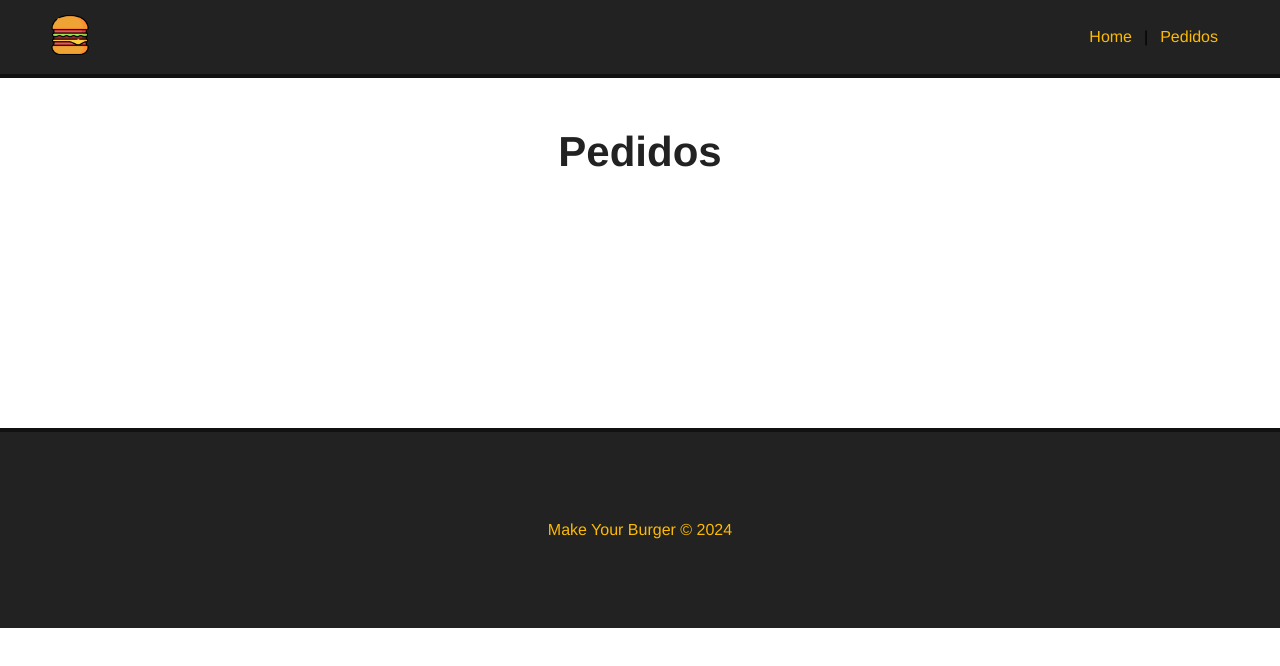
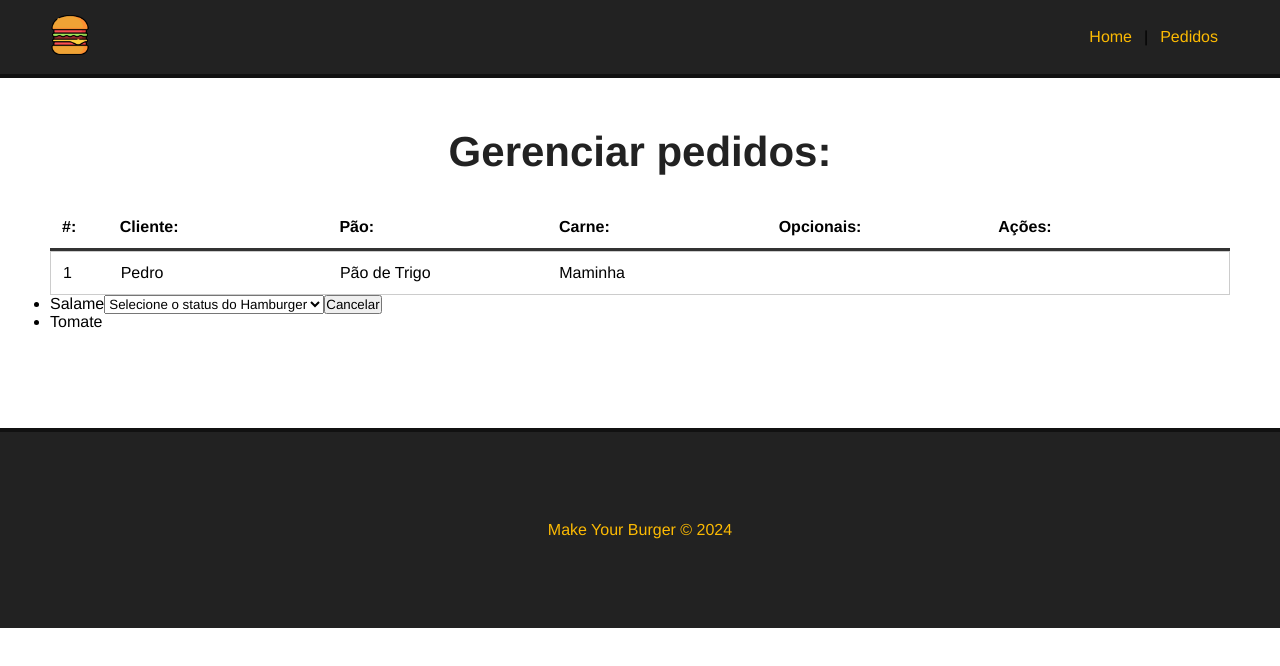
Before and after one commit to pedrohsilvah/project-hamburger, a Vue app: page /pedidos in a window 1280 px wide. Shown: the top 666 px of the page. Built offline with nearby package versions, Linux system fonts and the light colour scheme.

Commit message:
criando tela de pedidos

```diff
--- a/db/db.json
+++ b/db/db.json
@@ -100,6 +100,27 @@
         "Cebola roxa"
       ],
       "status": "solicitado"
+    },
+    {
+      "id": "dfbe",
+      "nome": "Pedro",
+      "carne": "carne.tipo",
+      "pao": "pao.tipo",
+      "opcionais": [
+        "Bacon",
+        "Salame"
+      ],
+      "status": "solicitado"
+    },
+    {
+      "id": "32a8",
+      "nome": "Pedro",
+      "carne": "carne.tipo",
+      "pao": "pao.tipo",
+      "opcionais": [
+        "Bacon"
+      ],
+      "status": "solicitado"
     }
   ]
 }
--- a/src/components/BurgerForm.vue
+++ b/src/components/BurgerForm.vue
@@ -1,6 +1,6 @@
 <template>
     <div>
-        <Message />
+        <Message :msg="msg" v-show="msg"/>
         <div>
             <form id="burger-form" @submit="createBurger">
 
@@ -93,6 +93,12 @@
 
             const res = await req.json()
 
+            // colocar uma msg de sistema
+            this.msg = `Pedido N° ${res.id} realizado com sucesso!`
+
+            // limpar msg
+            setTimeout(() => this.msg = "", 5000)
+
             // limpar os campos
             this.nome = "";
             this.carne = "";
--- /dev/null
+++ b/src/components/Dashboard.vue
@@ -0,0 +1,76 @@
+<template>
+    <div id="burger-table">
+        <div>
+            <div id="burger-table-heading">
+                <div class="order-id">#:</div>
+                <div>Cliente:</div>
+                <div>Pão:</div>
+                <div>Carne:</div>
+                <div>Opcionais:</div>
+                <div>Ações:</div>
+            </div>
+        </div>
+        <div id="burger-table-rows">
+            <div class="burger-table-row">
+                <div class="order-number">1</div>
+                <div>Pedro</div>
+                <div>Pão de Trigo</div>
+                <div>Maminha</div>
+            </div>
+            <div>
+                <ul>
+                    <li>Salame</li>
+                    <li>Tomate</li>
+                </ul>
+            </div>
+            <div>
+                <select name="status" class="status">
+                    <option value="">Selecione o status do Hamburger</option>
+                </select>
+                <button class="delete-btn">Cancelar</button>
+            </div>
+        </div>
+    </div>
+</template>
+
+<script>
+export default {
+    name: "Dashboard"
+}
+</script>
+
+<style scoped>
+    #burger-table {
+        max-width: 1200px;
+        margin: 0 auto;
+    }
+
+    #burger-table-heading,
+    #burger-table-rows,
+    .burger-table-row {
+        display: flex;
+        flex-wrap: wrap;
+    }
+
+    #burger-table-heading {
+        font-weight: bold;
+        padding: 12px;
+        border-bottom: 3px solid #333;
+    }
+
+    #burger-table-heading div,
+    .burger-table-row div {
+        width: 19%;
+    }
+
+    .burger-table-row {
+        width: 100%;
+        padding: 12px;
+        border: 1px solid #ccc;
+    }
+
+    #burger-table-heading .order-id,
+    .burger-table-row .order-number {
+        width: 5%;
+    }
+</style>
--- a/src/components/Message.vue
+++ b/src/components/Message.vue
@@ -1,6 +1,6 @@
 <template>
     <div class="message-container">
-        <p>Esta é uma mensagem do sistema</p>
+        <p>{{ msg }}</p>
     </div>
 </template>
 
@@ -18,5 +18,9 @@
         color: #004085;
         background-color: #cce5ff;
         border: 2px solid #b8daff;
+        border-radius: 5px;
+        padding: 10px;
+        max-width: 400px;
+        margin: 30px auto;
     }
 </style>
--- a/src/views/PedidosView.vue
+++ b/src/views/PedidosView.vue
@@ -1,5 +1,22 @@
 <template>
   <div class="main-container">
-    <h1>Pedidos</h1>
+    <h1>Gerenciar pedidos:</h1>
+    <Dashboard />
   </div>
 </template>
+
+<script>
+import Dashboard from "../components/Dashboard.vue"
+
+export default {
+  name: "Pedidos",
+  components: {
+    Dashboard
+  }
+}
+
+</script>
+
+<style scoped>
+
+</style>
```
